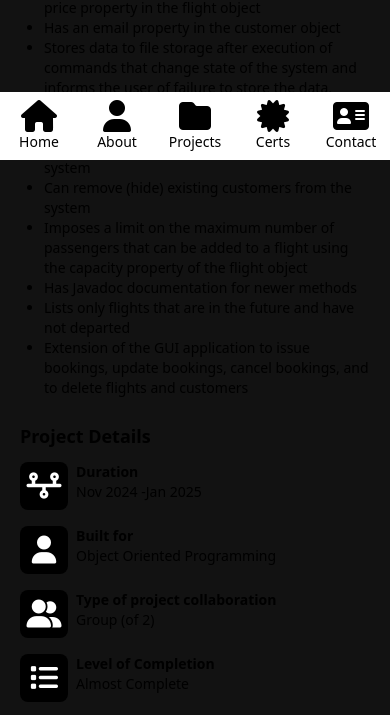
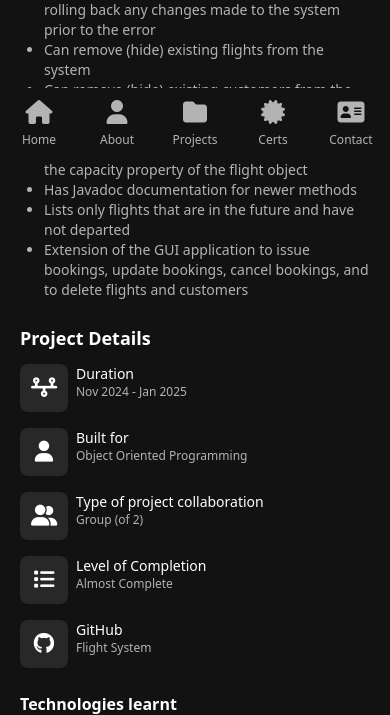
Before and after one commit to mars-rei/spotifyThemedPortfolio, a website: page src/project-3-fbs.html in a window 390 px wide. Shown: the part 684-1399 px from the top of the page. Drawn offline with nearby package versions, Linux system fonts and the light colour scheme.

Commit message:
finished styling fbs mobile page

```diff
--- a/src/project-3-fbs.html
+++ b/src/project-3-fbs.html
@@ -5,35 +5,36 @@
   <meta charset="UTF-8">
   <meta name="viewport" content="width=device-width, initial-scale=1.0">
   <link href="./output.css" rel="stylesheet">
+  <script src="https://code.jquery.com/jquery-3.6.0.min.js"></script>
   <link rel="stylesheet" href="https://cdnjs.cloudflare.com/ajax/libs/font-awesome/6.4.0/css/all.min.css">
 </head>
 
-<body class="bg-white scrollbar-hide">
+<body class="scrollbar-hide">
 
-  <div class="mx-5 pb-24">
+  <div class="mx-5 pb-24 text-white">
 
     <div class="flex justify-center items-center mt-8">
-      <div class="w-full mx-8 aspect-square">
+      <div class="w-56 mx-8 aspect-square flex justify-center items-center">
         <img src="../imgs/p3-1.png">
       </div>
     </div>
 
     <div class="mt-6">
-      <p class="text-2xl font-bold">Flight Booking System in Java</p>
+      <p class="text-xl font-bold">Flight Booking System in Java</p>
     </div>
 
-    <div class="mt-3 space-y-3">
-      <p class="text-sm">
+    <div class="mt-3 space-y-3 text-sm text-faded">
+      <p>
         To extend and complete the skeleton code of a flight booking system in Java using the object oriented programming paradigm.
       </p>
     </div>
 
-    <div class="mt-3 space-y-3">
-      <p class="text-sm">
+    <div class="mt-3 space-y-3 text-sm text-faded">
+      <p>
         Our project includes the following features off the project assessment checklist:
       </p>
 
-      <ul class="text-sm list-disc ml-6">
+      <ul class="list-disc ml-6">
         <li>
           Adds new customers (passengers to the system)
         </li>
@@ -84,53 +85,53 @@
 
       <div class="text-sm mt-3 space-y-4">
         <div class="flex flex-row gap-2">
-          <div class="bg-black aspect-square rounded-lg w-12 flex justify-center items-center">
-            <span class="fa fa-timeline fa-2x text-white"></span>
+          <div class="bg-[#282828] aspect-square rounded-lg w-12 flex justify-center items-center">
+            <span class="fa fa-timeline fa-xl"></span>
           </div>
           <div class="min-w-0 flex-1 mr-2">
-            <p class="font-semibold truncate">Duration</p>
-            <p class="truncate">Nov 2024 -Jan 2025</p>
+            <p class="font-normal text-md">Duration</p>
+            <p class="text-xs text-faded">Nov 2024 - Jan 2025</p>
           </div>
         </div>
 
         <div class="flex flex-row gap-2">
-          <div class="bg-black aspect-square rounded-lg w-12 h-12 flex justify-center items-center">
-            <span class="fa fa-user fa-2x text-white"></span>
+          <div class="bg-[#282828] aspect-square rounded-lg w-12 h-12 flex justify-center items-center">
+            <span class="fa fa-user fa-xl"></span>
           </div>
           <div class="min-w-0 flex-1 mr-2">
-            <p class="font-semibold truncate">Built for</p>
-            <p class="truncate">Object Oriented Programming</p>
+            <p class="font-normal text-md">Built for</p>
+            <p class="text-xs text-faded">Object Oriented Programming</p>
           </div>
         </div>
 
         <div class="flex flex-row gap-2">
-          <div class="bg-black aspect-square rounded-lg w-12 h-12 flex justify-center items-center">
-            <span class="fa fa-user-group fa-2x text-white"></span>
+          <div class="bg-[#282828] aspect-square rounded-lg w-12 h-12 flex justify-center items-center">
+            <span class="fa fa-user-group fa-xl"></span>
           </div>
           <div class="min-w-0 flex-1 mr-2">
-            <p class="font-semibold truncate">Type of project collaboration</p>
-            <p class="truncate">Group (of 2)</p>
+            <p class="font-normal text-md">Type of project collaboration</p>
+            <p class="text-xs text-faded">Group (of 2)</p>
           </div>
         </div>
 
         <div class="flex flex-row gap-2">
-          <div class="bg-black aspect-square rounded-lg w-12 h-12 flex justify-center items-center">
-            <span class="fa fa-list fa-2x text-white"></span>
+          <div class="bg-[#282828] aspect-square rounded-lg w-12 h-12 flex justify-center items-center">
+            <span class="fa fa-list fa-xl"></span>
           </div>
           <div class="min-w-0 flex-1 mr-2">
-            <p class="font-semibold truncate">Level of Completion</p>
-            <p class="truncate">Almost Complete</p>
+            <p class="font-normal text-md">Level of Completion</p>
+            <p class="text-xs text-faded">Almost Complete</p>
           </div>
         </div>
 
         <a href="https://github.com/mars-rei/flight-system">
           <div class="flex flex-row gap-2">
-            <div class="bg-black aspect-square rounded-lg w-12 h-12 flex justify-center items-center">
-              <span class="fa-brands fa-github fa-2x text-white"></span>
+            <div class="bg-[#282828] aspect-square rounded-lg w-12 h-12 flex justify-center items-center">
+              <span class="fa-brands fa-github fa-xl"></span>
             </div>
             <div class="min-w-0 flex-1 mr-2">
-              <p class="font-semibold truncate">GitHub</p>
-              <p class="truncate">Flight System</p>
+              <p class="font-normal text-md">GitHub</p>
+              <p class="text-xs text-faded">Flight System</p>
             </div>
           </div>
         </a>
@@ -138,37 +139,37 @@
     </div>
 
     <div class="mt-6">
-      <p class="text-lg font-bold">Technologies learnt</p>
+      <p class="text-md font-bold">Technologies learnt</p>
 
       <div class="grid grid-cols-2 gap-2 items-start mt-3">
         <div class="grid col-span-1 gap-y-2">
-          <div class="flex-shrink-0 w-full py-2 bg-black rounded-md flex items-center gap-3 pl-2 pr-4">
+          <div class="flex-shrink-0 w-full py-2 bg-[#282828] rounded-md flex items-center gap-3 pl-2 pr-4">
             <div class="w-8 h-8 flex items-center justify-center">
-              <span class="fa fa-code text-white text-xs"></span>
+              <span class="fa fa-code"></span>
             </div>
-            <p class="text-sm text-white">Java</p>
+            <p class="text-sm font-semibold">Java</p>
           </div>
         </div>
       </div>
     </div>
 
     <div class="mt-6">
-      <p class="text-lg font-bold">Skills demonstrated</p>
+      <p class="text-md font-bold">Skills demonstrated</p>
 
       <div class="grid grid-cols-2 gap-2 items-start mt-3">
         <div class="grid col-span-1 gap-y-2">
-          <div class="flex-shrink-0 w-full h-12 py-2 bg-black rounded-md flex items-center justify-center gap-3">
-            <p class="text-sm text-white">Teamwork</p>
+          <div class="flex-shrink-0 w-full h-12 py-2 bg-[#282828] rounded-md flex items-center justify-center gap-3">
+            <p class="text-sm font-semibold">Teamwork</p>
           </div>
 
-          <div class="flex-shrink-0 w-full h-12 py-2 bg-black rounded-md flex items-center justify-center gap-3">
-            <p class="text-sm text-white">Project Management</p>
+          <div class="flex-shrink-0 w-full h-12 py-2 bg-[#282828] rounded-md flex items-center justify-center gap-3">
+            <p class="text-sm font-semibold">Project Management</p>
           </div>
         </div>
 
         <div class="grid col-span-1 gap-y-2">
-          <div class="flex-shrink-0 w-full h-12 py-2 bg-black rounded-md flex items-center justify-center gap-3">
-            <p class="text-sm text-white">OOP</p>
+          <div class="flex-shrink-0 w-full h-12 py-2 bg-[#282828] rounded-md flex items-center justify-center gap-3">
+            <p class="text-sm font-semibold">OOP</p>
           </div>
         </div>
       </div>
@@ -178,45 +179,18 @@
       <p class="text-lg font-bold">Project Showcase</p>
 
       <p class="text-md font-bold">Code</p>
-      <p class="text-sm">Please see the GitHub link in the Links section above.</p>
+      <p class="text-sm text-faded">Please see the GitHub link in the Links section above.</p>
     </div>
 
   </div>
 
-  <!-- footer -->
-  <footer id="mobileNavbar">
-    <div class="grid grid-cols-5 w-full bg-white fixed bottom-0 py-2 z-20">
-      <a href="index.html">
-        <div class="col-span-1 flex flex-col justify-center items-center">
-          <span class="fa fa-home fa-2x" aria-hidden="true"></span>
-          <span class="text-sm text-black">Home</span>
-        </div>
-      </a>
-      <a href="about.html">
-        <div class="col-span-1 flex flex-col justify-center items-center">
-          <span class="fa fa-user fa-2x" aria-hidden="true"></span>
-          <span class="text-sm text-black">About</span>
-        </div>
-      </a>
-      <a href="projects.html">
-        <div class="col-span-1 flex flex-col justify-center items-center">
-          <span class="fa fa-folder fa-2x" aria-hidden="true"></span>
-          <span class="text-sm text-black">Projects</span>
-        </div>
-      </a>
-      <a href="certifications.html">
-        <div class="col-span-1 flex flex-col justify-center items-center">
-          <span class="fa fa-certificate fa-2x" aria-hidden="true"></span>
-          <span class="text-sm text-black">Certs</span>
-        </div>
-      </a>
-      <a href="contact.html">
-        <div class="col-span-1 flex flex-col justify-center items-center">
-          <span class="fa fa-address-card fa-2x" aria-hidden="true"></span>
-          <span class="text-sm text-black">Contact</span>
-        </div>
-      </a>
-    </div>
+  <!-- mobile nav -->
+  <div id="mobileNavContainer"></div>
+  <script>
+  $(function(){
+      $("#mobileNavContainer").load("mobileNav.html");
+  });
+  </script>
 
 </body>
 </html>
```
